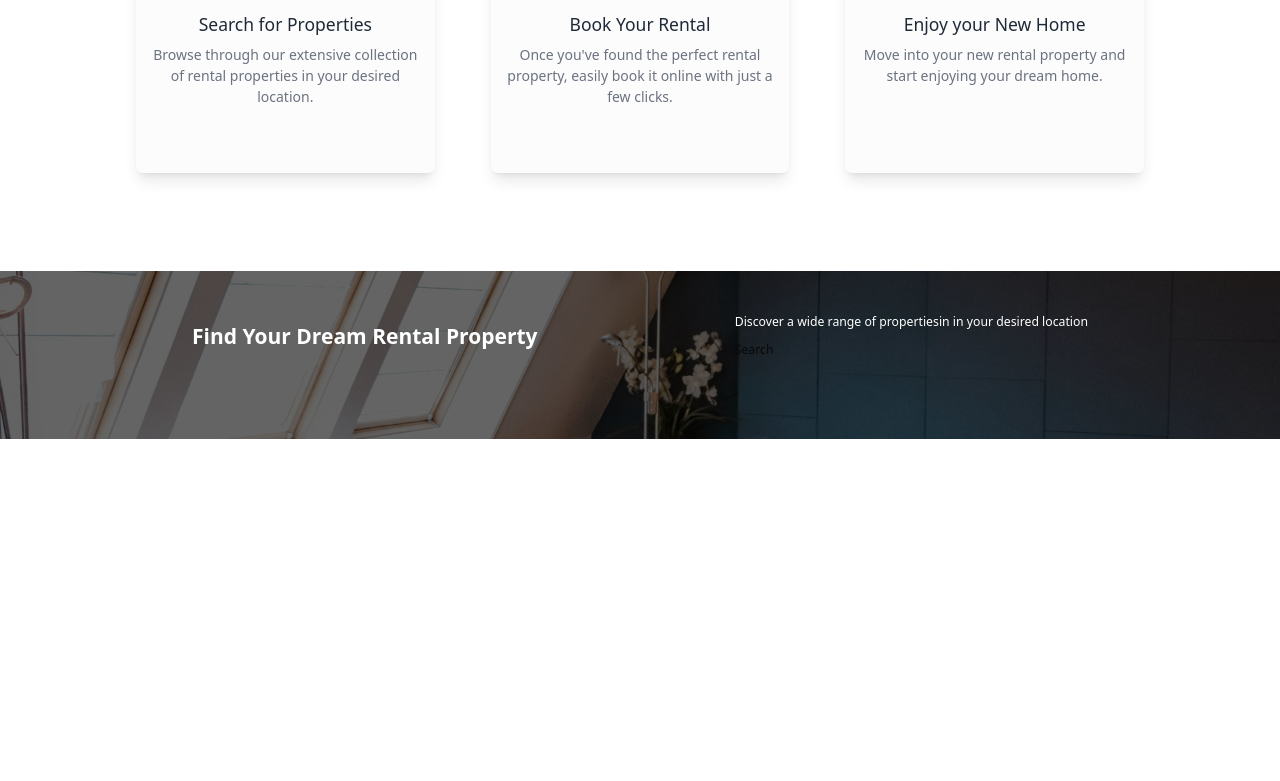
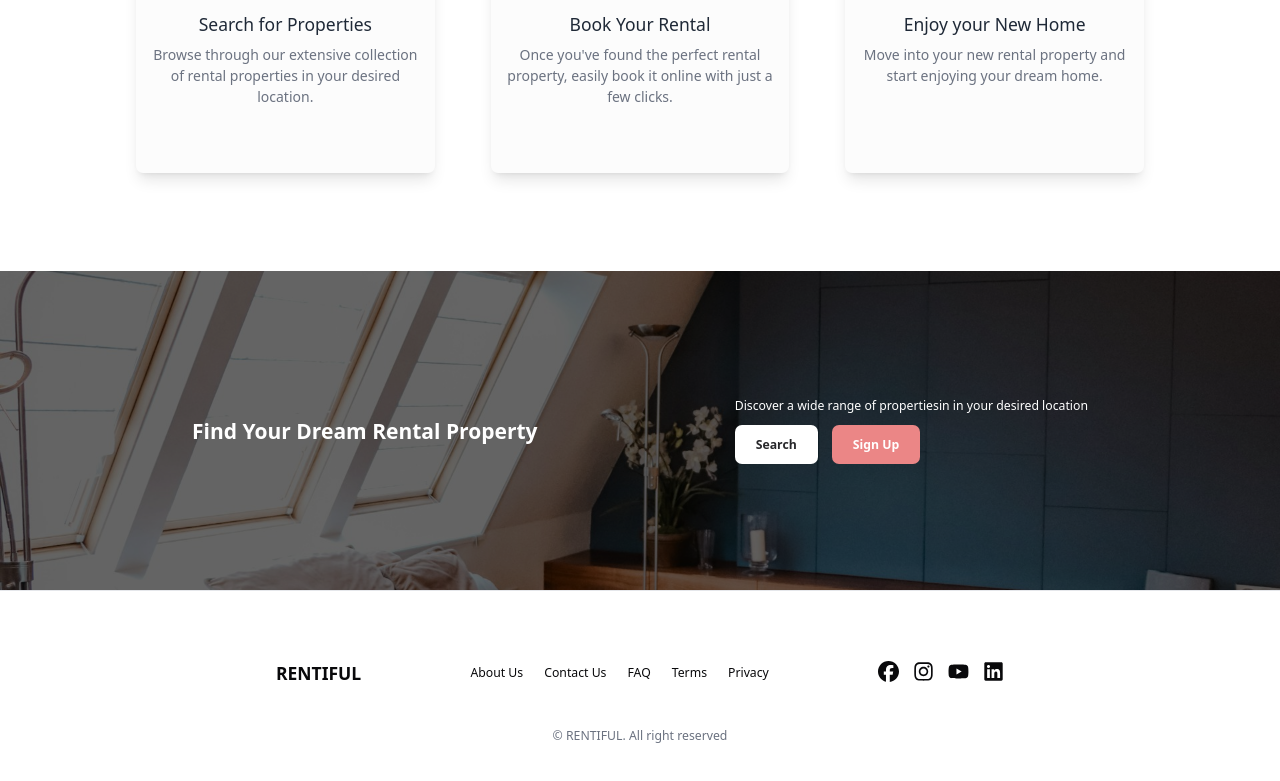
Before and after one commit to dmitriy-sten/estate-app-next-15, a Next.js app in the folder client/: page /landing in a window 1280 px wide. Shown: the part 1781-2562 px from the top of the page. Before the commit the page ends 2220 px from the top, so only its background shows below. Built offline with nearby package versions, Linux system fonts and the light colour scheme; no server answers.

Commit message:
added footer

```diff
--- a/client/package.json
+++ b/client/package.json
@@ -9,6 +9,9 @@
     "lint": "next lint"
   },
   "dependencies": {
+    "@fortawesome/fontawesome-svg-core": "^6.7.2",
+    "@fortawesome/free-brands-svg-icons": "^6.7.2",
+    "@fortawesome/react-fontawesome": "^0.2.2",
     "@hookform/resolvers": "^5.0.1",
     "@radix-ui/react-avatar": "^1.1.3",
     "@radix-ui/react-checkbox": "^1.1.4",
--- a/client/src/app/(nondashboard)/landing/call-to-action-section.tsx
+++ b/client/src/app/(nondashboard)/landing/call-to-action-section.tsx
@@ -1,6 +1,7 @@
 "use client";
 import Image from "next/image";
 import { motion } from "framer-motion";
+import Link from "next/link";
 
 export const CallToActionSection = () => {
   return (
@@ -11,7 +12,7 @@ export const CallToActionSection = () => {
         fill
         className="object-cover object-center"
       />
-      <div className="absolute inset-0 bg-black bg-opacity-60">
+      <div className="absolute inset-0 bg-black bg-opacity-60"> </div>
       <motion.div
         initial={{ opacity: 0, y: 20 }}
         transition={{
@@ -33,17 +34,22 @@ export const CallToActionSection = () => {
             </p>
             <div className="flex justify-center md:justify-start gap-4">
               <button
-                  onClick={() =>
-                    window.scrollTo({ top: 0, behavior: "smooth" })
-                  }
+                className="inline-block text-primary-700 bg-white rounded-lg px-6 py-3 font-semibold hover:bg-primary-50"
+                onClick={() => window.scrollTo({ top: 0, behavior: "smooth" })}
               >
                 Search
               </button>
+              <Link
+                className="inline-block text-white bg-secondary-500 rounded-lg px-6 py-3 font-semibold hover:bg-secondary-600"
+                href={"/signup"}
+                scroll={false}
+              >
+                Sign Up
+              </Link>
             </div>
           </div>
         </div>
       </motion.div>
     </div>
-    </div>
   );
 };
--- /dev/null
+++ b/client/src/app/(nondashboard)/landing/footer-section.tsx
@@ -0,0 +1,81 @@
+import Link from "next/link";
+import { FontAwesomeIcon } from "@fortawesome/react-fontawesome";
+import {
+  faFacebook,
+  faInstagram,
+  faLinkedin,
+  faYoutube,
+} from "@fortawesome/free-brands-svg-icons";
+
+export const FooterSection = () => {
+  return (
+    <footer className="border-t border-gray-200 py-20">
+      <div className="max-w-4xl mx-auto px-6 sm:px-8">
+        <div className="flex flex-col md:flex-row justify-between items-center">
+          <div className="mb-4">
+            <Link scroll={false} href={"/"} className="text-xl font-bold">
+              RENTIFUL
+            </Link>
+          </div>
+          <nav className="mb-4">
+            <ul className="flex space-x-6">
+              <li>
+                <Link href={"/about"}>About Us</Link>
+              </li>
+
+              <li>
+                <Link href={"/contact"}>Contact Us</Link>
+              </li>
+
+              <li>
+                <Link href={"/faq"}>FAQ</Link>
+              </li>
+
+              <li>
+                <Link href={"/terms"}>Terms</Link>
+              </li>
+              <li>
+                <Link href={"/privacy"}>Privacy</Link>
+              </li>
+            </ul>
+          </nav>
+          <div className="flex space-x-4 mb-4">
+            <a
+              aria-label="Facebook"
+              href="#"
+              className="hover:text-primary-600 "
+            >
+              <FontAwesomeIcon icon={faFacebook} className="size-6" />
+            </a>
+
+            <a
+              aria-label="Instagram"
+              href="#"
+              className="hover:text-primary-600 "
+            >
+              <FontAwesomeIcon icon={faInstagram} className="size-6" />
+            </a>
+
+            <a
+              aria-label="YouTube"
+              href="#"
+              className="hover:text-primary-600 "
+            >
+              <FontAwesomeIcon icon={faYoutube} className="size-6" />
+            </a>
+            <a
+              aria-label="LinkedIn"
+              href="#"
+              className="hover:text-primary-600 "
+            >
+              <FontAwesomeIcon icon={faLinkedin} className="size-6" />
+            </a>
+          </div>
+        </div>
+        <div className="mt-8 text-center text-sm text-gray-500 flex justify-center space-x-4">
+          <span>© RENTIFUL. All right reserved</span>
+        </div>
+      </div>
+    </footer>
+  );
+};
--- a/client/src/app/(nondashboard)/landing/page.tsx
+++ b/client/src/app/(nondashboard)/landing/page.tsx
@@ -1,6 +1,7 @@
 import { CallToActionSection } from "./call-to-action-section";
 import { DiscoverSection } from "./discover-section";
 import { FeaturesSection } from "./features-section";
+import { FooterSection } from "./footer-section";
 import { HeroSection } from "./hero-section";
 
 export default function LandingPage() {
@@ -10,6 +11,7 @@ export default function LandingPage() {
       <FeaturesSection />
       <DiscoverSection />
       <CallToActionSection />
+      <FooterSection />
     </div>
   );
 }
```
Also changed, not shown: 2 other files (tests, documents, lock files or other folders). Lines whose indentation alone changed are shown as unchanged.
